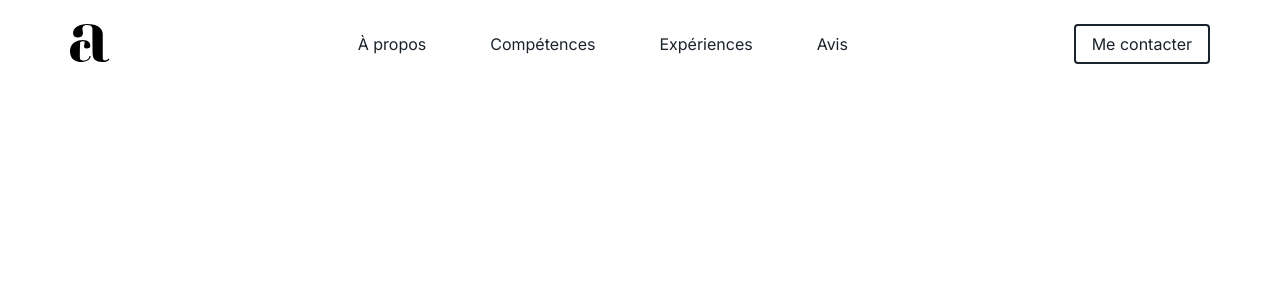
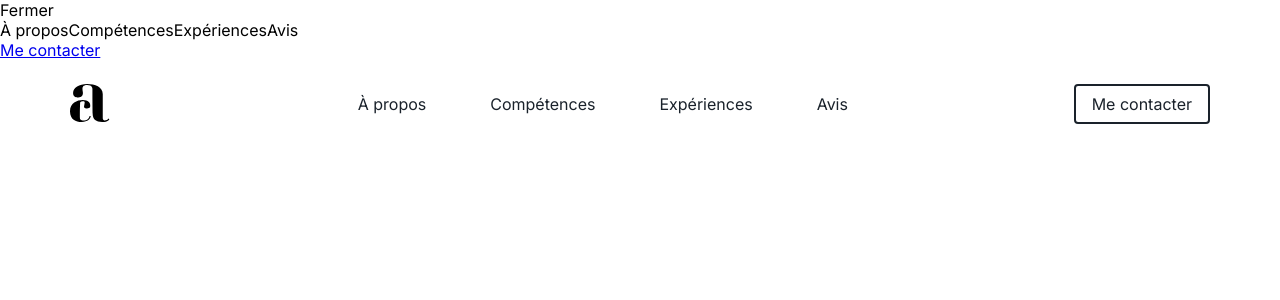
Before and after one commit to ClaveauAlex/portfolio-pro, a React (Create React App) app: page / in a window 1280 px wide. Shown: the top 300 px of the page. Built offline with nearby package versions, Linux system fonts and the light colour scheme.

Commit message:
passage au scss

```diff
--- a/package.json
+++ b/package.json
@@ -6,6 +6,7 @@
     "@testing-library/jest-dom": "^5.11.5",
     "@testing-library/react": "^11.1.1",
     "@testing-library/user-event": "^12.2.0",
+    "node-sass": "^4.14.1",
     "react": "^17.0.1",
     "react-dom": "^17.0.1",
     "react-icons": "^3.11.0",
--- a/src/App.js
+++ b/src/App.js
@@ -1,4 +1,4 @@
-import "./App.css";
+import "./App.scss";
 import { BrowserRouter as Router,Route, Switch } from "react-router-dom";
 import Home from "./pages";
 // import SigninPage from "./pages/signin";
--- a/src/App.css
+++ b/src/App.scss
@@ -1,8 +1,10 @@
+$font-familly: "Inter", sans-serif;
+
 * {
   box-sizing: border-box;
   margin: 0;
   padding: 0;
-  font-family: "Inter", sans-serif;
+  font-family: $font-familly;
 }
 
 html {
--- a/src/components/Navbar/index.js
+++ b/src/components/Navbar/index.js
@@ -1,36 +1,36 @@
 import React from "react";
-// import {FaBars} from "react-icons/fa";
-import {Nav, NavbarContainer, NavLogo, NavMenu, NavItem, NavLinks, NavBtn, NavBtnLink, MenuBtn} from "./NavbarElements";
+import './styles.scss';
+import { Link as LinkR } from "react-router-dom";
+import { Link as LinkS } from "react-scroll";
 // MobileIcon
 
 function Navbar({ toggle }) {
   return (
-    <Nav>
-      <NavbarContainer>
-        <NavLogo to="/" />
-        {/* <MobileIcon>
-          <FaBars />
-        </MobileIcon> */}
-        <MenuBtn onClick={toggle}>Menu</MenuBtn>
-        <NavMenu>
-          <NavItem>
-            <NavLinks to="about">À propos</NavLinks>
-          </NavItem>
-          <NavItem>
-            <NavLinks to="skills">Compétences</NavLinks>
-          </NavItem>
-          <NavItem>
-            <NavLinks to="trainings">Expériences</NavLinks>
-          </NavItem>
-          <NavItem>
-            <NavLinks to="testimonials">Avis</NavLinks>
-          </NavItem>
-        </NavMenu>
-        <NavBtn>
-          <NavBtnLink to="/contact">Me contacter</NavBtnLink>
-        </NavBtn>
-      </NavbarContainer>
-    </Nav>
+    <nav className="nav">
+      <div className="navBarContainer">
+        <LinkR to="/" className="navLogo" />
+        <div className="menuBtn" onClick={toggle}>
+          Menu
+        </div>
+        <ul className="navMenu">
+          <li className="navItem">
+            <LinkS to="about" className="navLinks">À propos</LinkS>
+          </li>
+          <li className="navItem">
+            <LinkS to="skills" className="navLinks">Compétences</LinkS>
+          </li>
+          <li className="navItem">
+            <LinkS to="trainings" className="navLinks">Expériences</LinkS>
+          </li>
+          <li className="navItem">
+            <LinkS to="testimonials" className="navLinks">Avis</LinkS>
+          </li>
+        </ul>
+        <nav className="navBtn">
+          <LinkR to="/contact" className="navBtnLink">Me contacter</LinkR>
+        </nav>
+      </div>
+    </nav>
   );
 }
 
--- a/src/components/Navbar/NavbarElements.js
+++ b/src/components/Navbar/styles.scss
@@ -1,10 +1,13 @@
-import styled from "styled-components";
-import { Link as LinkR } from "react-router-dom";
-import { Link as LinkS } from "react-scroll";
+// Variables
+$primary-color: #347c90;
+$font-color: #1a222b;
+$white: #fff;
 
-export const Nav = styled.nav`
+// Elements
+
+.nav {
   align-items: center;
-  /* background: #347c90; */
+  /* background: $primary-color; */
   background: transparent;
   display: flex;
   justify-content: center;
@@ -13,53 +16,35 @@ export const Nav = styled.nav`
   @media screen and (max-width: 960px) {
     transition: 0.8s all ease;
   }
-`;
+}
 
-export const NavbarContainer = styled.div`
+.navBarContainer {
   display: flex;
   height: 40px;
   justify-content: space-between;
   max-width: 1140px;
   width: 100%;
-`;
+}
 
-export const NavLogo = styled(LinkR)`
+.navLogo {
   align-items: center;
-  /* background-image: url(/images/logo_white.svg); */
-  background-image: url(/images/logo_black.svg);
+  background-image: url(../../images/logo_black.svg);
   background-repeat: no-repeat;
   cursor: pointer;
   height: 40px;
   justify-self: flex-start;
   width: 40px;
-`;
+}
 
-// export const MobileIcon = styled.div`
-//   display: none;
-
-//   @media screen and (max-width: 768px) {
-//     /* color: #fff; */
-//     color: #1a222b;
-//     cursor: pointer;
-//     display: block;
-//     padding: 16px;
-//     position: absolute;
-//     right: -32px;
-//     top: -13px;
-//     transition: all 0.2s ease-in-out;
-//     transform: translate(-100%, 60%);
-//   }
-// `;
-
-export const MenuBtn = styled.div`
+.menuBtn {
   display: none;
 
   @media screen and (max-width: 768px) {
-    background: #fff;
+    background: $white;
     border-radius: 4px;
     /* color: #347c90; */
-    color: #1a222b;
-    border: 2px solid #1a222b;
+    color: $font-color;
+    border: 2px solid $font-color;
     cursor: pointer;
     display: block;
     font-size: 1rem;
@@ -78,13 +63,13 @@ export const MenuBtn = styled.div`
     &:hover {
       background: #e0e0e0;
       /* color: #7d7d7d; */
-      color: #1a222b;
+      color: $font-color;
       transition: all 0.2s ease-in-out;
     }
   }
-`;
+}
 
-export const NavMenu = styled.ul`
+.navMenu {
   align-items: center;
   display: flex;
   list-style: none;
@@ -94,18 +79,18 @@ export const NavMenu = styled.ul`
   @media screen and (max-width: 768px) {
     display: none;
   }
-`;
+}
 
-export const NavItem = styled.li`
+.navItem {
   font-size: 1rem;
   line-height: 24px;
   margin: 0 16px;
-`;
+}
 
-export const NavLinks = styled(LinkS)`
+.navLinks {
   align-items: center;
   /* color: #fff; */
-  color: #1a222b;
+  color: $font-color;
   cursor: pointer;
   display: flex;
   height: 100%;
@@ -114,29 +99,29 @@ export const NavLinks = styled(LinkS)`
 
   &:hover {
     /* color: #e0e0e0; */
-    border-bottom: 1px solid #1a222b;
+    border-bottom: 1px solid $font-color;
   }
 
   &:active {
-    border-bottom: 2px solid #fff;
+    border-bottom: 2px solid $white;
   }
-`;
+}
 
-export const NavBtn = styled.nav`
+.navBtn {
   align-items: center;
   display: flex;
 
   @media screen and (max-width: 768px) {
     display: none;
   }
-`;
+}
 
-export const NavBtnLink = styled(LinkR)`
-  background: #fff;
+.navBtnLink {
+  background: $white;
   border-radius: 4px;
   /* color: #347c90; */
-  color: #1a222b;
-  border: 2px solid #1a222b;
+  color: $font-color;
+  border: 2px solid $font-color;
   cursor: pointer;
   font-size: 1rem;
   outline: none;
@@ -148,7 +133,7 @@ export const NavBtnLink = styled(LinkR)`
   &:hover {
     background: #e0e0e0;
     /* color: #7d7d7d; */
-    color: #1a222b;
+    color: $font-color;
     transition: all 0.2s ease-in-out;
   }
-`;
+}
--- a/src/components/Sidebar/index.js
+++ b/src/components/Sidebar/index.js
@@ -1,32 +1,23 @@
 import React from "react";
-import {
-  SidebarContainer,
-  MenuCloseBtn,
-  SidebarWrapper,
-  SidebarMenu,
-  SidebarLink,
-  SideBtnWrap,
-  SidebarRoute,
-} from "./SidebarElements";
+import { Link as LinkS } from "react-scroll";
+import { Link as LinkR } from "react-router-dom";
 
 function Sidebar({isOpen, toggle}) {
   return (
-    <>
-      <SidebarContainer isOpen={isOpen}>
-        <MenuCloseBtn onClick={toggle}>Fermer</MenuCloseBtn>
-        <SidebarWrapper>
-          <SidebarMenu>
-            <SidebarLink to="about" onClick={toggle}>À propos</SidebarLink>
-            <SidebarLink to="skills" onClick={toggle}>Compétences</SidebarLink>
-            <SidebarLink to="trainings" onClick={toggle}>Expériences</SidebarLink>
-            <SidebarLink to="testimonials" onClick={toggle}>Avis</SidebarLink>
-          </SidebarMenu>
-          <SideBtnWrap>
-            <SidebarRoute to="/contact">Me contacter</SidebarRoute>
-          </SideBtnWrap>
-        </SidebarWrapper>
-      </SidebarContainer>
-    </>
+      <aside isOpen={isOpen}>
+        <div onClick={toggle}>Fermer</div>
+        <div>
+          <ul>
+            <LinkS to="about" onClick={toggle}>À propos</LinkS>
+            <LinkS to="skills" onClick={toggle}>Compétences</LinkS>
+            <LinkS to="trainings" onClick={toggle}>Expériences</LinkS>
+            <LinkS to="testimonials" onClick={toggle}>Avis</LinkS>
+          </ul>
+          <div>
+            <LinkR to="/contact">Me contacter</LinkR>
+          </div>
+        </div>
+      </aside>
   );
 }
 
--- /dev/null
+++ b/src/components/Sidebar/styles.scss
@@ -0,0 +1,103 @@
+// Variables
+$primary-color: #347c90;
+$font-color: #1a222b;
+$white: #fff;
+
+// Elements
+.sidebarContainer {
+    position: fixed;
+    z-index: 999;
+    width: 100%;
+    height: 100%;
+    background: #fafafa;
+    display: grid;
+    align-items: center;
+    top: 0;
+    left: 0;
+    transition: 0.3s ease-in-out;
+    // opacity: ${({ isOpen }) => (isOpen ? "100%" : "0")};
+    // top: ${({ isOpen }) => (isOpen ? "0" : "-100%")};
+}
+
+.menuCloseBtn {
+    background: #fff;
+    border: 2px solid #1a222b;
+    border-radius: 4px;
+    color: #1a222b;
+    cursor: pointer;
+    font-size: 1rem;
+    outline: none;
+    position: absolute;
+    padding: 8px 16px;
+    right: 1.5rem;
+    text-decoration: none;
+    top: 1.8rem;
+    transition: all 0.2s ease-in-out;
+    white-space: nowrap;
+
+    &:hover {
+      background: #e0e0e0;
+      /* color: #7d7d7d; */
+      color: #1a222b;
+      transition: all 0.2s ease-in-out;
+    }
+}
+
+.sidebarWrapper {
+    color: #1a222b;
+}
+
+.sidebarMenu {
+    display: grid;
+    grid-template-columns: 1fr;
+    grid-template-rows: repeat(6, 80px);
+    text-align: center;
+
+    @media screen and (max-width: 480px) {
+      grid-template-rows: repeat(6, 60px);
+    }
+}
+
+.sidebarLink {
+    align-items: center;
+    cursor: pointer;
+    display: flex;
+    font-size: 1.2rem;
+    justify-content: center;
+    text-decoration: none;
+    list-style: none;
+    transition: 0.2s ease-in-out;
+    text-decoration: none;
+
+    &:hover {
+      color: #bfbfbf;
+      transition: 0.2s ease-in-out;
+    }
+}
+
+.sideBtnWrap {
+    display: flex;
+    justify-content: center;
+}
+
+.sidebarRoute {
+    background: #fff;
+    border-radius: 4px;
+    /* color: #347c90; */
+    color: #1a222b;
+    border: 2px solid #1a222b;
+    cursor: pointer;
+    font-size: 1rem;
+    outline: none;
+    padding: 8px 16px;
+    text-decoration: none;
+    transition: all 0.2s ease-in-out;
+    white-space: nowrap;
+
+    &:hover {
+      background: #e0e0e0;
+      /* color: #7d7d7d; */
+      color: #1a222b;
+      transition: all 0.2s ease-in-out;
+    }
+}
```
Also changed, not shown: src/images/logo_black.svg (added), 1 other file (tests, documents, lock files or other folders).
